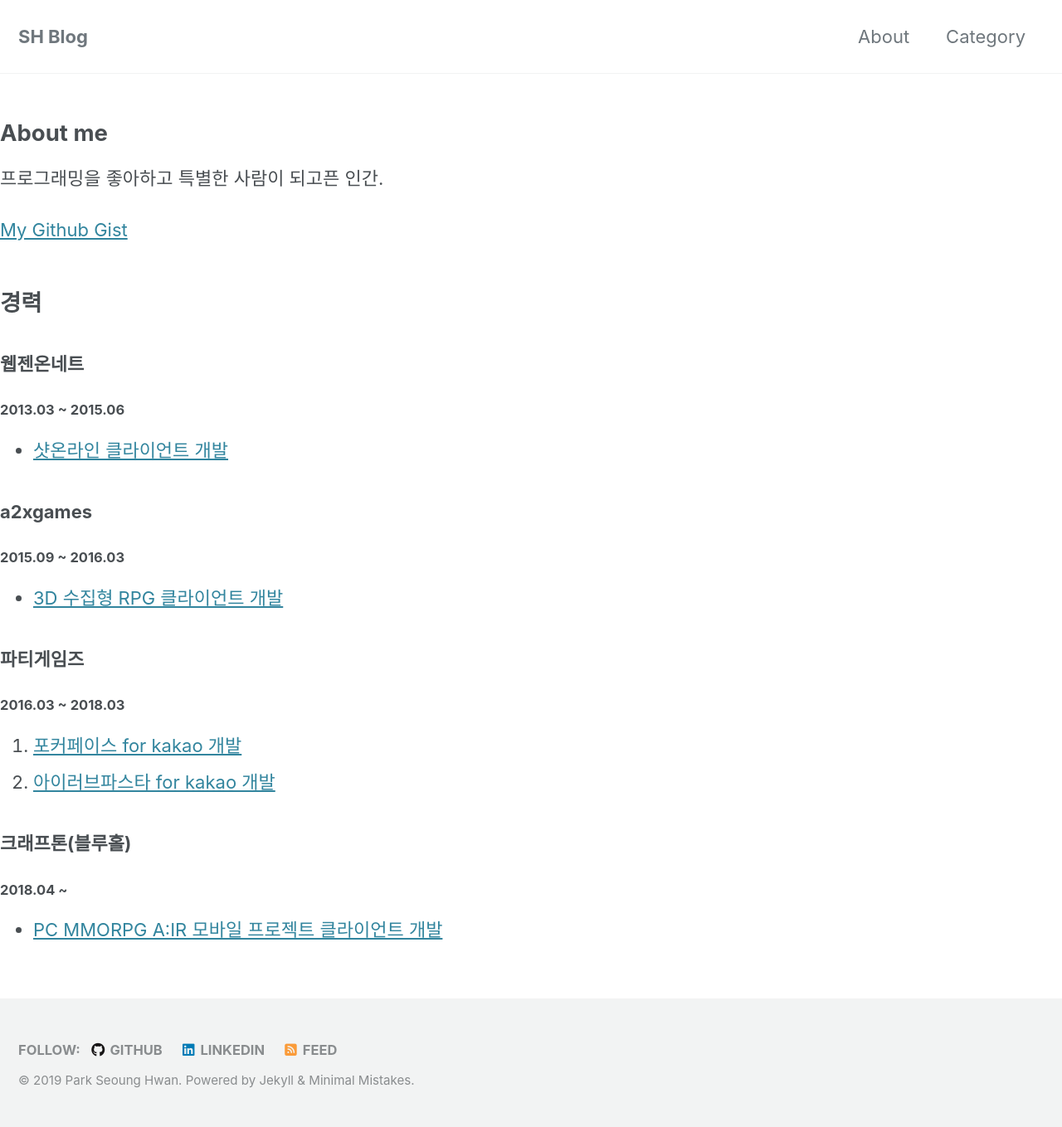
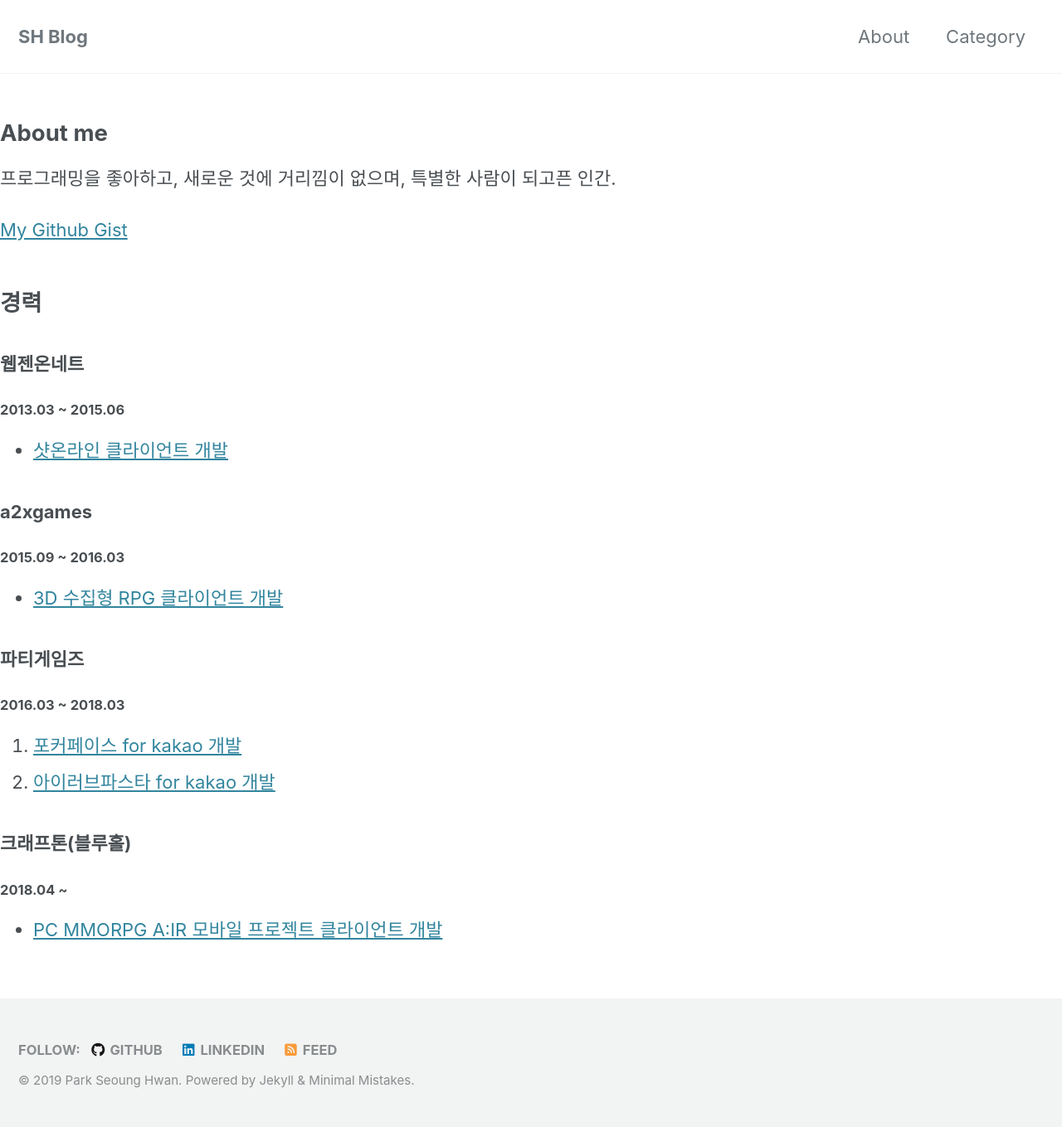
Before and after one commit to sunghwanpark/sunghwanpark.github.io, a Jekyll site: the page built from _pages/about.md, in a window 1280 px wide. Shown: the whole page at 83% size. Built offline with Jekyll 4.4.1, drawn with Linux system fonts in a browser that asks for light colours; cached includes are drawn as plain includes; nearby versions of some CDN libraries; our own code applies the rules of GitHub Pages for plain Markdown files.

Commit message:
Update about.md

```diff
--- a/_pages/about.md
+++ b/_pages/about.md
@@ -4,7 +4,9 @@ title: "About Me"
 ---
 
 ## About me
-프로그래밍을 좋아하고 특별한 사람이 되고픈 인간.
+프로그래밍을 좋아하고,
+새로운 것에 거리낌이 없으며,
+특별한 사람이 되고픈 인간.
 
 [My Github Gist](https://gist.github.com/sunghwanpark)
 
```
